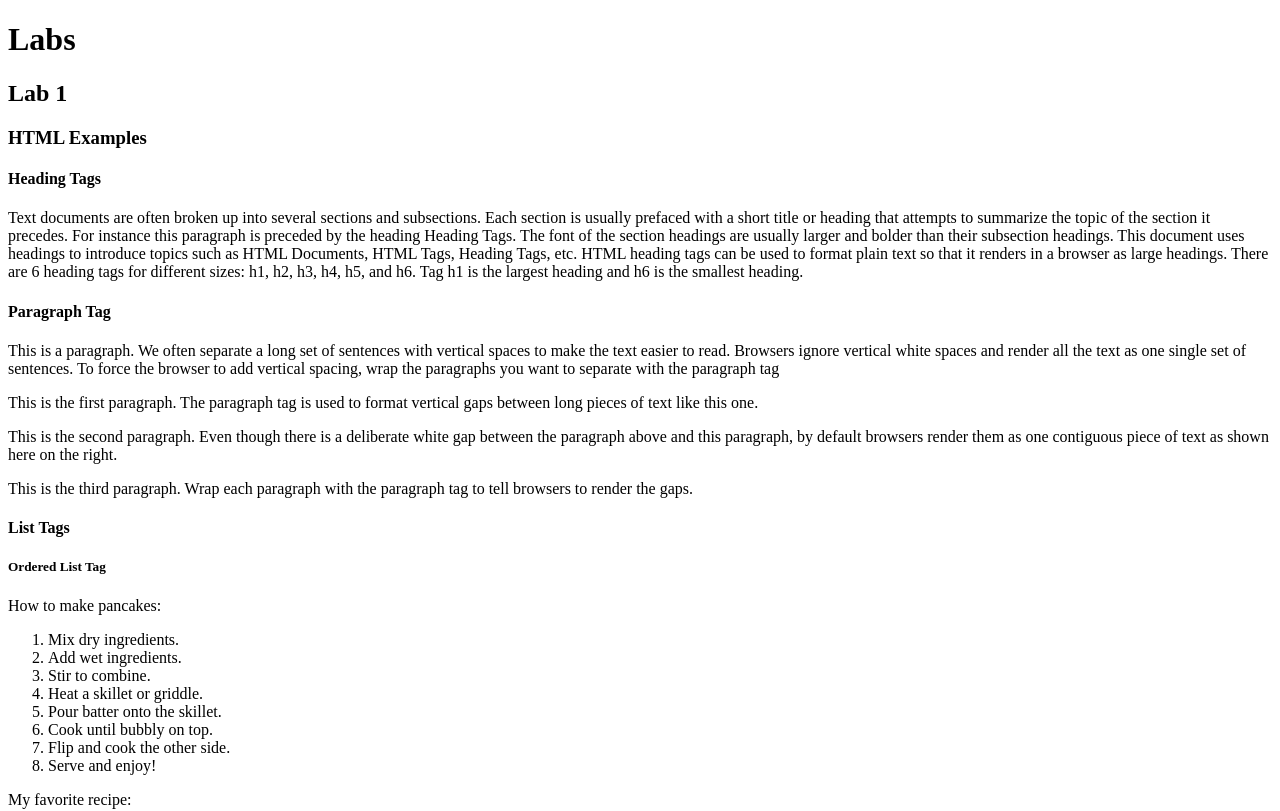
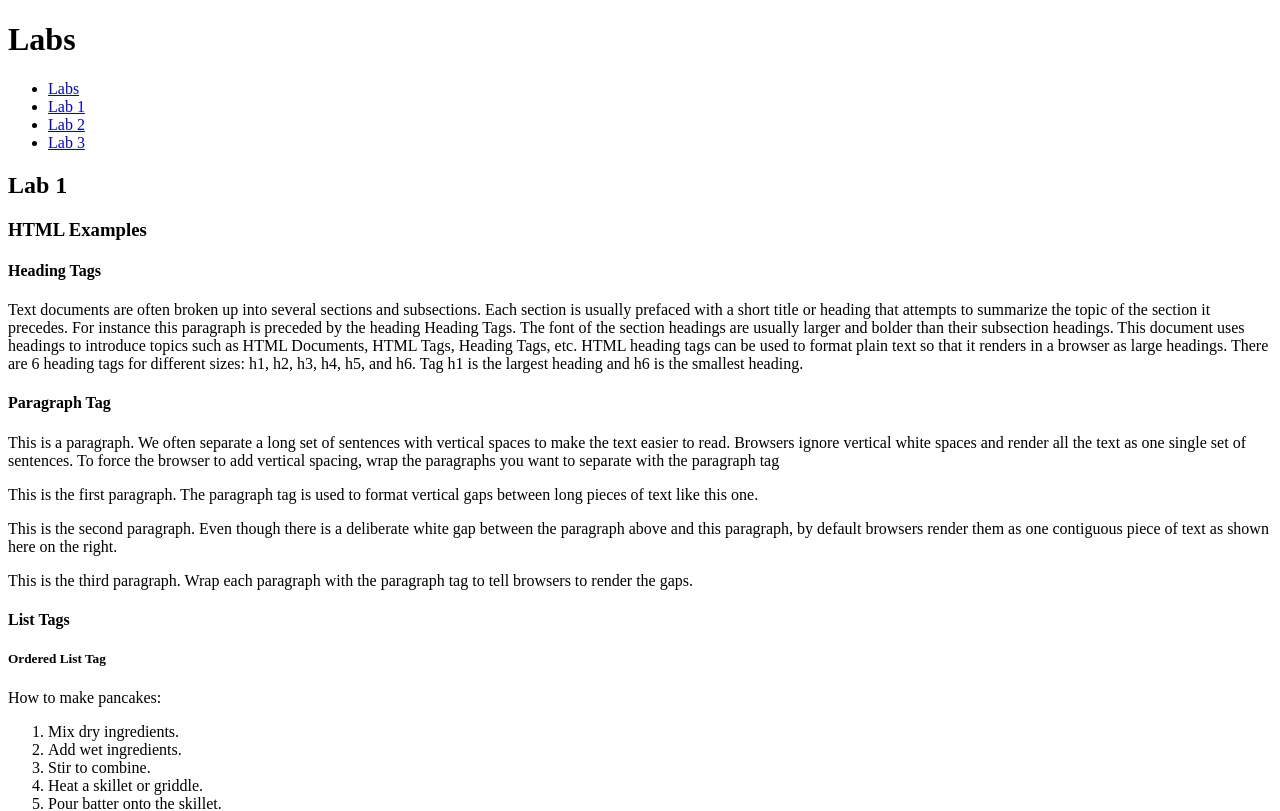
Before and after one commit to ashteatom/kanbas-react-web-app, a React (Create React App) app: page /#/Labs/Lab1 in a window 1280 px wide. Shown: the top 811 px of the page. Built offline with nearby package versions, Linux system fonts and the light colour scheme.

Commit message:
Lab 1 Completed

```diff
--- a/package.json
+++ b/package.json
@@ -12,6 +12,8 @@
     "@types/react-dom": "^18.3.0",
     "react": "^18.3.1",
     "react-dom": "^18.3.1",
+    "react-router": "^6.26.2",
+    "react-router-dom": "^6.26.2",
     "react-scripts": "5.0.1",
     "typescript": "^4.9.5",
     "web-vitals": "^2.1.4"
--- a/src/App.tsx
+++ b/src/App.tsx
@@ -1,10 +1,14 @@
-import React from 'react';
-import Labs from "./Labs"
-
+import Labs from "./Labs";
+import { HashRouter, Route, Routes, Navigate } from "react-router-dom";
 export default function App() {
   return (
-    <div>
-      <Labs />
-    </div>
+    <HashRouter>
+      <div>
+        <Routes>
+          <Route path="/" element={<Navigate to="Labs" />} />
+          <Route path="/Labs/*" element={<Labs />} />
+        </Routes>
+      </div>
+    </HashRouter>
   );
 }
--- a/src/Labs/Lab1/index.tsx
+++ b/src/Labs/Lab1/index.tsx
@@ -276,6 +276,17 @@ tag to tell browsers to render the gaps.
 
 
         </div>
+        <h4>Anchor tag</h4>
+        Please
+        <a id="wd-lipsum" href="https://www.lipsum.com">click here</a>
+        to get dummy text<br/>
+        Please
+        <a id="wd-github" href="https://github.com/ashteatom/kanbas-react-web-app/tree/a1">click here</a>
+        to get a1 github repo<br/>
+
+
+
+
 
 
 
--- /dev/null
+++ b/src/Labs/Lab2/index.tsx
@@ -0,0 +1,7 @@
+export default function Lab2() {
+    return (
+      <div>
+        <h2>Lab 2</h2>
+      </div>
+    );
+  }
--- /dev/null
+++ b/src/Labs/Lab3/index.tsx
@@ -0,0 +1,7 @@
+export default function Lab3() {
+    return (
+      <div>
+        <h2>Lab 3</h2>
+      </div>
+    );
+  }
--- /dev/null
+++ b/src/Labs/TOC.tsx
@@ -0,0 +1,11 @@
+import { Link } from "react-router-dom";
+export default function TOC() {
+    return (
+      <ul>
+        <li><Link to="/Labs">Labs</Link></li>
+        <li><Link to="/Labs/Lab1">Lab 1</Link></li>
+        <li><Link to="/Labs/Lab2">Lab 2</Link></li>
+        <li><Link to="/Labs/Lab3">Lab 3</Link></li>
+      </ul>
+    );
+  }
--- a/src/Labs/index.tsx
+++ b/src/Labs/index.tsx
@@ -1,9 +1,19 @@
 import Lab1 from "./Lab1";
+import { Route, Routes, Navigate } from "react-router";
+import TOC from "./TOC";
+import Lab2 from "./Lab2";
+import Lab3 from "./Lab3";
 export default function Labs() {
     return(
         <div id = "wd-labs">
             <h1>Labs</h1>
-            <Lab1 />
+            <TOC />
+            <Routes>
+                <Route path="/" element={<Navigate to="Lab1" />} />
+                <Route path="Lab1" element={<Lab1 />} />
+                <Route path="Lab2" element={<Lab2 />} />
+                <Route path="Lab3" element={<Lab3 />} />
+            </Routes>
         </div>
     );
 }
```
Also changed, not shown: 1 other file (tests, documents, lock files or other folders).
